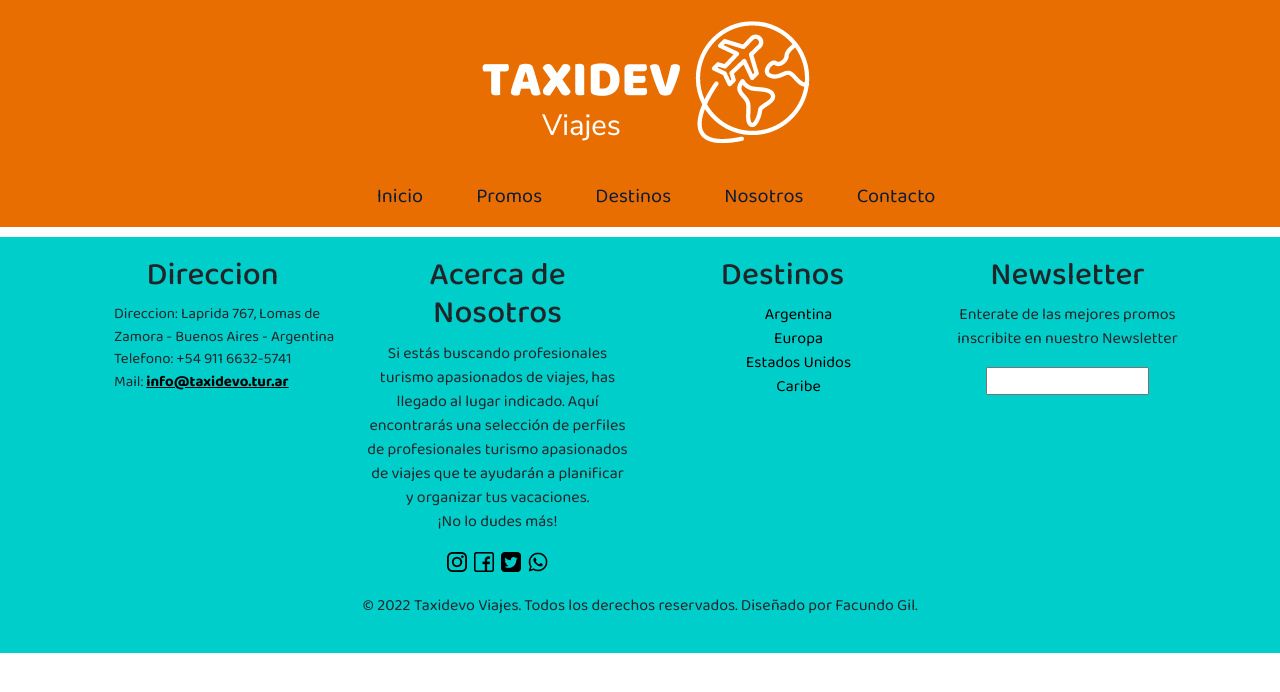
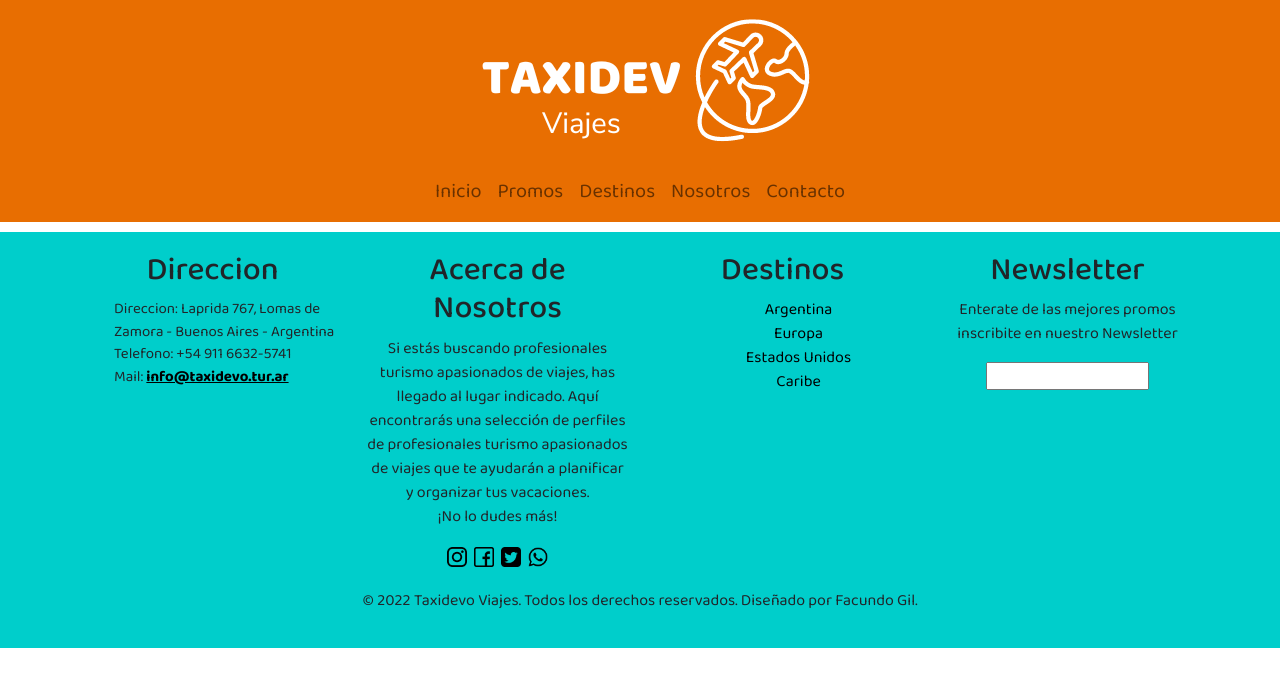
Before and after one commit to FacuGil86/Proyecto, a website: page pages/promos.html in a window 1280 px wide. Drawn offline with nearby package versions, Linux system fonts and the light colour scheme.

Commit message:
Mejora header

```diff
--- a/css/style.css
+++ b/css/style.css
@@ -8,6 +8,7 @@
 }
 
 body {
+  justify-content: center;
   align-items: center;
   overflow-x: hidden;
   font-family: "Baloo 2", cursive;
@@ -29,33 +30,23 @@ body {
   overflow: hidden;
   margin-bottom: 10px;
 }
+.logo {
+  background-image: url("../images/Logo.png");
+  background-repeat: no-repeat;
+  background-position: center center;
+  padding: 05em;
 
-.dropdown{
-  display: none;
-}
-.menu ul {
-  list-style: none;
+
 }
 
-.menu ul li {
-  display: inline;
-  padding: 20px;
-  margin: 5px;
-}
-
-.menu ul li a {
+.navbar-nav li a {
   text-decoration: none;
   color: #0d1b38;
   font-size: 20px;
   font-family: "Baloo 2", cursive;
 }
 
-.menu ul li a:hover {
-  background-color: black;
-  color: aliceblue;
-  padding: 10px;
-  border-radius: 5px;
-}
+
 
 /*---Main---*/
 .banner {
--- a/pages/promos.html
+++ b/pages/promos.html
@@ -14,31 +14,29 @@
 
 <body>
     <header class="header_site">
-        <div><img src="../images/Logocopia.png" alt="Logo"></div>
-        <div class="dropdown hidden-desktop">
-            <button class="btn btn-secondary dropdown-toggle" type="button" id="dropdownMenuButton1" data-bs-toggle="dropdown"
-                aria-expanded="false">
-                Menu
-            </button>
-            <ul class="dropdown-menu" aria-labelledby="dropdownMenuButton1">
+        <div class="logo"></div>
+        <nav class="navbar navbar-expand-md navbar-light">
+            <div class="container-fluid justify-content-center">
 
-                <li><a class="dropdown-item" href="../index.html">Inicio</a></li>
-                <li><a class="dropdown-item" href="promos.html">Promos</a></li>
-                <li><a class="dropdown-item" href="destinos.html">Destinos</a></li>
-                <li><a class="dropdown-item" href="nosotros.html">Nosotros</a></li>
-                <li><a class="dropdown-item" href="contacto.html">Contacto</a></li>
-            </ul>
-        </div>
+                <button class="navbar-toggler" type="button" data-bs-toggle="collapse" data-bs-target="#menu"
+                    aria-controls="navbarSupportedContent" aria-expanded="false" aria-label="Toggle navigation">
+                    <span class="navbar-toggler-icon"></span>
+                </button>
+                <div class=" collapse navbar-collapse justify-content-center" id="menu">
+                    <ul class="navbar-nav ">
+                        <li class="nav-item"><a class="nav-link" href="../index.html">Inicio</a></li>
+                        <li class="nav-item"><a class="nav-link" href="promos.html">Promos</a></li>
+                        <li class="nav-item"><a class="nav-link" href="destinos.html">Destinos</a></li>
+                        <li class="nav-item"><a class="nav-link" href="nosotros.html">Nosotros</a></li>
+                        <li class="nav-item"><a class="nav-link" href="contacto.html">Contacto</a></li>
+                    </ul>
 
-        <nav class="menu">
-            <ul>
-                <li><a href="../index.html">Inicio</a></li>
-                <li><a href="promos.html">Promos</a></li>
-                <li><a href="destinos.html">Destinos</a></li>
-                <li><a href="nosotros.html">Nosotros</a></li>
-                <li><a href="contacto.html">Contacto</a></li>
-            </ul>
+                </div>
+            </div>
+
         </nav>
+
+
     </header>
 
     <main>
```
Also changed, not shown: index.html (+28 -27 lines), pages/contacto.html (+20 -23 lines), pages/destinos.html (+19 -22 lines), pages/nosotros.html (+18 -22 lines).
